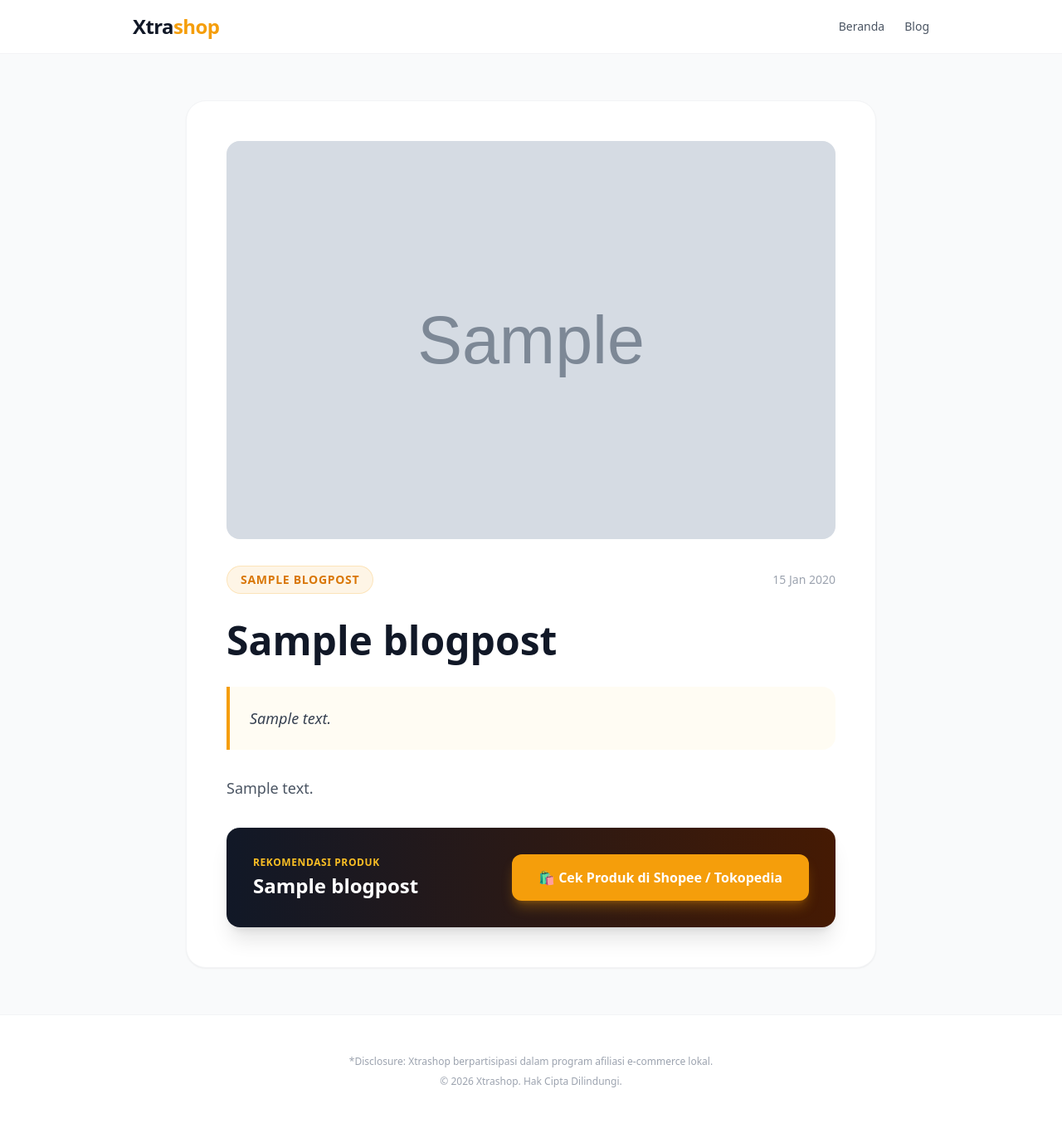
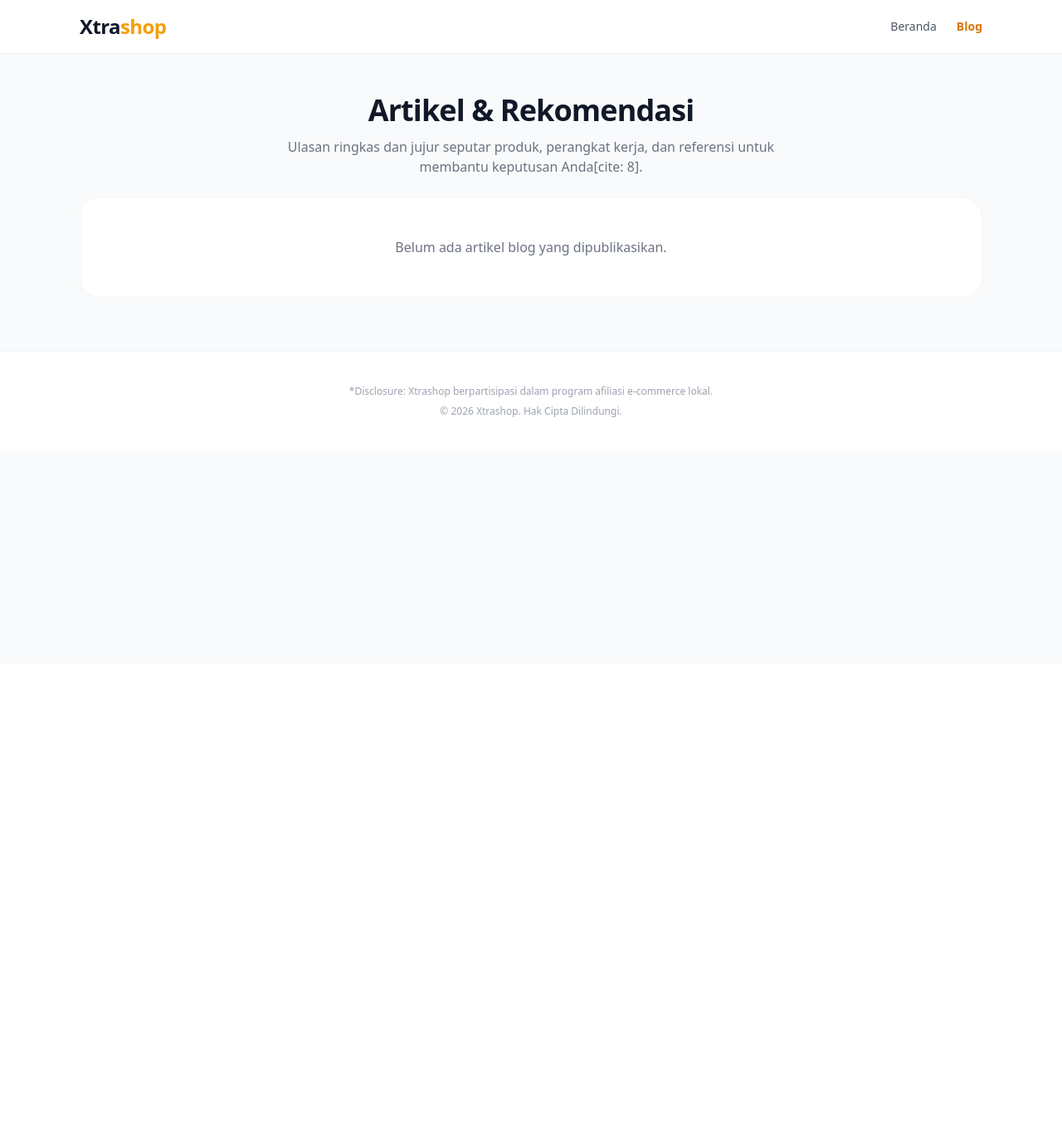
Before and after one commit to mmando933-wq/xtrashop, a Django app: a page that uses shop/templates/shop/blog_detail.html in a window 1280 px wide. Shown: the whole page at 83% size. After the commit the page ends 503 px from the top, so only its background shows below. Run offline with Django 5.2, Linux system fonts and the light colour scheme; tables that the repository leaves empty hold one stand-in row (values such as "Sample post"); grey boxes marked "Sample" are stand-in pictures; some libraries are stand-ins or nearby versions.

Commit message:
blogdetail

```diff
--- a/shop/templates/shop/blog_detail.html
+++ b/shop/templates/shop/blog_detail.html
@@ -3,78 +3,90 @@
 <head>
     <meta charset="UTF-8">
     <meta name="viewport" content="width=device-width, initial-scale=1.0">
-    <title>{{ post.title }} - Xtrashop</title>
+    <title>Blog - Xtrashop</title>
     <script src="https://cdn.tailwindcss.com"></script>
 </head>
 <body class="bg-gray-50 text-gray-800 antialiased">
 
     <!-- NAVBAR -->
     <header class="bg-white border-b border-gray-100 sticky top-0 z-50">
-        <div class="max-w-5xl mx-auto px-4 sm:px-6 lg:px-8 h-16 flex items-center justify-between">
+        <div class="max-w-6xl mx-auto px-4 sm:px-6 lg:px-8 h-16 flex items-center justify-between">
             <a href="/" class="text-2xl font-black tracking-tight text-gray-900">
                 Xtra<span class="text-amber-500">shop</span>
             </a>
             <nav class="flex items-center space-x-6 text-sm font-medium text-gray-600">
                 <a href="/" class="hover:text-amber-600 transition">Beranda</a>
-                <a href="/blog/" class="hover:text-amber-600 transition">Blog</a>
+                <a href="/blog/" class="text-amber-600 font-semibold transition">Blog</a>
             </nav>
         </div>
     </header>
 
-    <!-- KONTEN ARTIKEL -->
-    <main class="max-w-4xl mx-auto px-4 sm:px-6 lg:px-8 py-10 sm:py-14">
-        <article class="bg-white rounded-3xl shadow-sm border border-gray-100 p-6 sm:p-12 space-y-8">
+    <!-- HEADER HALAMAN BLOG -->
+    <section class="max-w-6xl mx-auto px-4 sm:px-6 lg:px-8 pt-12 pb-6 text-center">
+        <h1 class="text-3xl sm:text-4xl font-extrabold text-gray-900 tracking-tight">
+            Artikel &amp; Rekomendasi
+        </h1>
+        <p class="mt-3 text-gray-500 max-w-2xl mx-auto text-sm sm:text-base">
+            Ulasan ringkas dan jujur seputar produk, perangkat kerja, dan referensi untuk membantu keputusan Anda[cite: 8].
+        </p>
+    </section>
 
-            <!-- Gambar Utama -->
-            {% if post.image_url %}
-            <div class="overflow-hidden rounded-2xl bg-gray-100">
-                <img src="{{ post.image_url }}" alt="{{ post.title }}" class="w-full max-h-[480px] object-cover">
-            </div>
-            {% endif %}
+    <!-- DAFTAR ARTIKEL -->
+    <main class="max-w-6xl mx-auto px-4 sm:px-6 lg:px-8 pb-16">
+        {% if posts %}
+        <div class="grid grid-cols-1 md:grid-cols-2 lg:grid-cols-3 gap-8">
+            {% for post in posts %}
+            <article class="bg-white rounded-3xl border border-amber-100/80 shadow-sm hover:shadow-md transition overflow-hidden flex flex-col justify-between">
+                <div>
+                    <!-- Gambar Artikel -->
+                    {% if post.image_url %}
+                    <a href="{% url 'blog_detail' post.slug %}" class="block bg-gray-100 overflow-hidden">
+                        <img src="{{ post.image_url }}" alt="{{ post.title }}" class="w-full h-48 object-cover">
+                    </a>
+                    {% endif %}
 
-            <!-- Kategori & Tanggal -->
-            <div class="flex items-center justify-between text-xs sm:text-sm">
-                <span class="bg-amber-500/10 text-amber-600 font-bold uppercase tracking-wider px-4 py-1.5 rounded-full border border-amber-500/20">
-                    {{ post.category_name }}
-                </span>
-                <span class="text-gray-400 font-medium">{{ post.created_at|date:"d M Y" }}</span>
-            </div>
+                    <div class="p-6 space-y-3">
+                        <!-- Kategori -->
+                        {% if post.category_name %}
+                        <span class="inline-block text-[11px] font-bold uppercase tracking-wider text-amber-600 bg-amber-50 px-3 py-1 rounded-full">
+                            {{ post.category_name }}
+                        </span>
+                        {% endif %}
 
-            <!-- Judul Artikel -->
-            <h1 class="text-3xl sm:text-5xl font-extrabold text-gray-900 leading-tight">
-                {{ post.title }}
-            </h1>
+                        <!-- Judul -->
+                        <h2 class="text-xl font-bold text-gray-900 leading-snug">
+                            <a href="{% url 'blog_detail' post.slug %}" class="hover:text-amber-600 transition">
+                                {{ post.title }}
+                            </a>
+                        </h2>
 
-            <!-- Ringkasan Estetis -->
-            {% if post.summary %}
-            <div class="bg-amber-50/60 border-l-4 border-amber-500 p-6 rounded-r-2xl text-gray-700 text-base sm:text-lg italic leading-relaxed">
-                <p>{{ post.summary }}</p>
-            </div>
-            {% endif %}
+                        <!-- Ringkasan -->
+                        {% if post.summary %}
+                        <p class="text-sm text-gray-500 leading-relaxed line-clamp-3">
+                            {{ post.summary }}
+                        </p>
+                        {% endif %}
+                    </div>
+                </div>
 
-            <!-- Isi Artikel Lengkap -->
-            <div class="prose max-w-none text-gray-600 space-y-6 text-lg leading-relaxed">
-                {{ post.content|safe }}
-            </div>
-
-            <!-- Kotak Aksi Afiliasi Lokal (Shopee/Tokopedia) -->
-            {% if post.affiliate_link %}
-            <div class="mt-12 pt-8 border-t border-gray-100 bg-gradient-to-r from-gray-900 to-amber-950 p-8 rounded-2xl text-white flex flex-col sm:flex-row items-center justify-between gap-6 shadow-xl">
-                <div>
-                    <span class="text-xs text-amber-400 font-semibold uppercase tracking-wider block mb-1">Rekomendasi Produk</span>
-                    <span class="text-xl sm:text-2xl font-bold text-white">{{ post.title }}</span>
+                <!-- Footer Kartu (Tanpa Harga / None) -->
+                <div class="px-6 pb-6 pt-3 flex items-center justify-end">
+                    <a href="{% url 'blog_detail' post.slug %}" class="inline-flex items-center gap-1.5 bg-amber-500 hover:bg-amber-600 text-white text-xs font-bold px-4 py-2.5 rounded-xl transition">
+                        Baca Ulasan &amp; Beli &rarr;
+                    </a>
                 </div>
-                <a href="{{ post.affiliate_link }}" target="_blank" rel="nofollow noopener" class="w-full sm:w-auto shrink-0 text-center bg-amber-500 hover:bg-amber-600 text-white font-bold py-4 px-8 rounded-xl shadow-lg shadow-amber-500/30 transition-transform transform hover:-translate-y-0.5">
-                    🛍️ Cek Produk di Shopee / Tokopedia
-                </a>
-            </div>
-            {% endif %}
-
-        </article>
+            </article>
+            {% endfor %}
+        </div>
+        {% else %}
+        <div class="bg-white rounded-3xl border border-gray-100 p-12 text-center text-gray-500">
+            Belum ada artikel blog yang dipublikasikan.
+        </div>
+        {% endif %}
     </main>
 
     <!-- FOOTER -->
-    <footer class="bg-white border-t border-gray-100 py-12 text-center text-xs text-gray-400">
+    <footer class="bg-white border-t border-gray-100 py-10 text-center text-xs text-gray-400">
         <p>*Disclosure: Xtrashop berpartisipasi dalam program afiliasi e-commerce lokal.</p>
         <p class="mt-2">© 2026 Xtrashop. Hak Cipta Dilindungi.</p>
     </footer>
```
Also changed, not shown: setting untuk blog_detail dan database.txt (added, +12 -0 lines).
